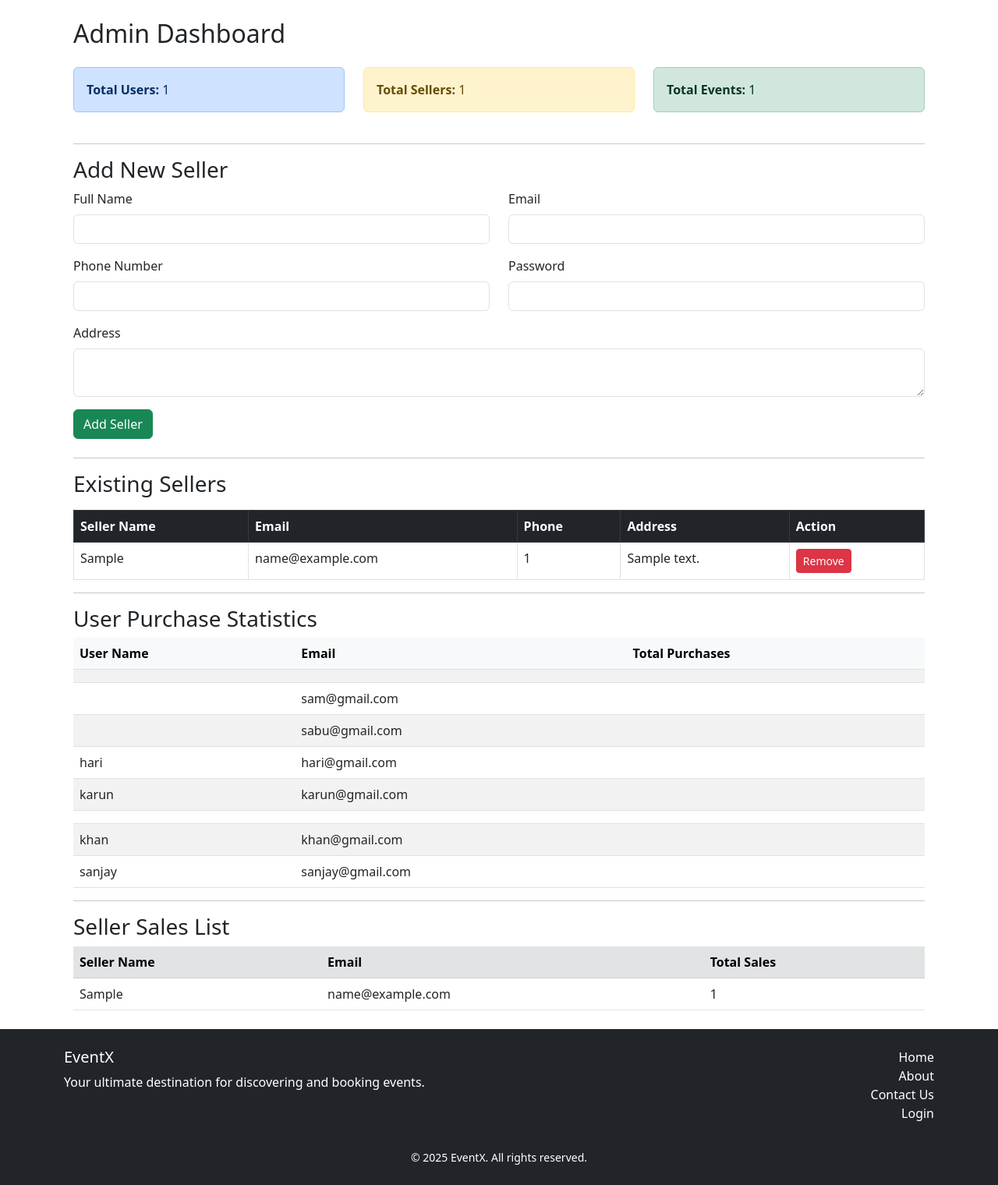
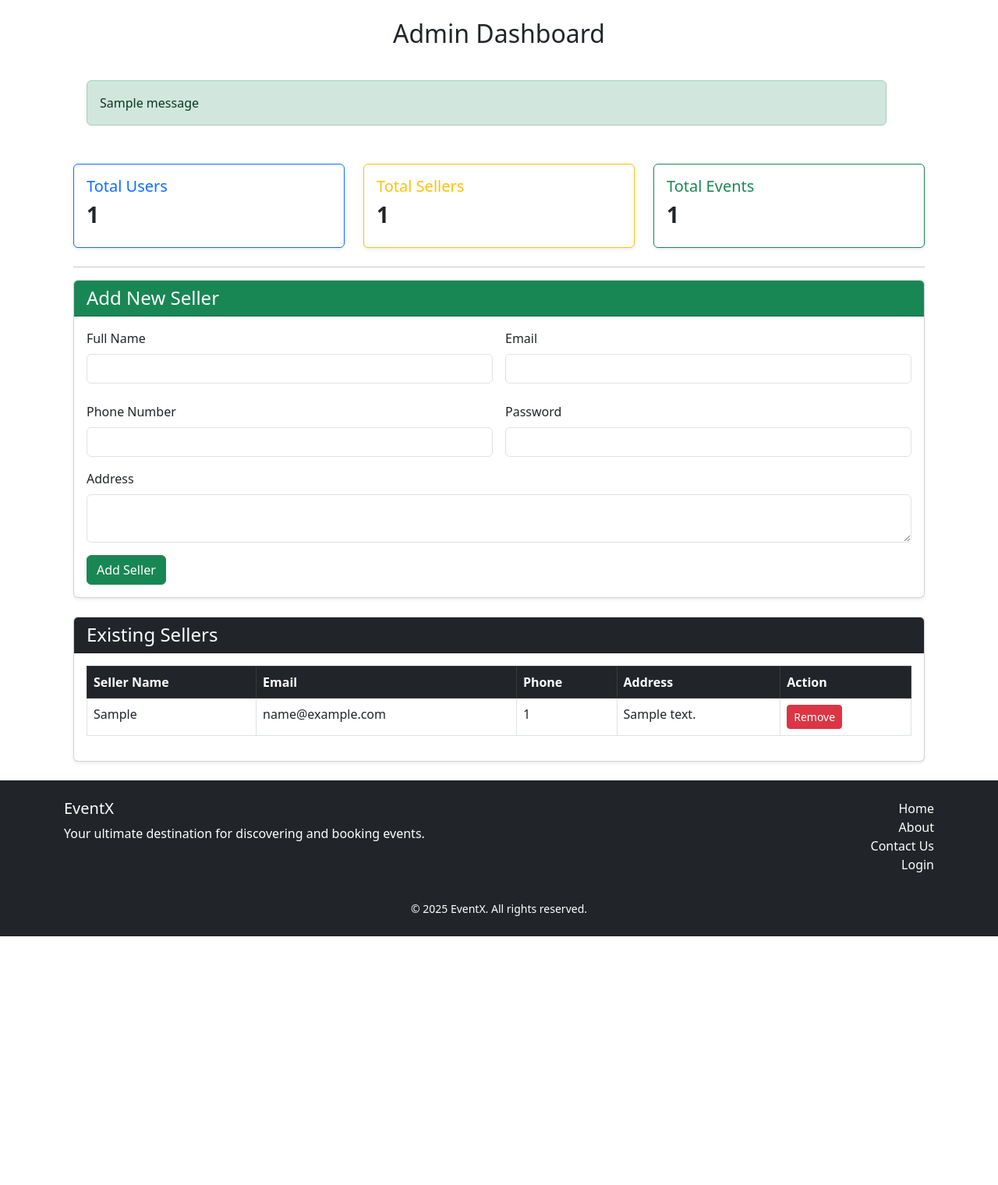
Before and after one commit to pranav007123/Eventx, a Django app: template events/templates/events/admin_dashboard.html in a window 1280 px wide. Shown: the part 56-1576 px from the top of the page at 78% size. After the commit the page ends 1257 px from the top, so only its background shows below. Run offline with Django 3.2, Linux system fonts and the light colour scheme; data comes from the database, SQL or seed files in the repository; both versions use the stored data as it was after the commit; tables that the repository leaves empty hold one stand-in row (values such as "Sample post"); the template is opened without the code that fills it: values that come from a table or form of the project are taken from there, most other values are stand-ins (such as "Sample title", 1, 10 or a date in 2020); one stand-in notice (Sample message) is shown.

Commit message:
firstcommit

```diff
--- a/events/templates/events/admin_dashboard.html
+++ b/events/templates/events/admin_dashboard.html
@@ -5,23 +5,43 @@
 
 {% block content %}
 <div class="container mt-4">
-  <h2 class="mb-4">Admin Dashboard</h2>
+  <h2 class="mb-4 text-center">Admin Dashboard</h2>
+
+  <!-- Success/Error Messages -->
+  {% if messages %}
+    <div class="alert alert-dismissible fade show">
+      {% for message in messages %}
+        <div class="alert {% if message.tags == 'success' %}alert-success{% else %}alert-danger{% endif %}" role="alert">
+          {{ message }}
+        </div>
+      {% endfor %}
+    </div>
+  {% endif %}
 
   <!-- Dashboard Statistics -->
   <div class="row mb-4">
     <div class="col-md-4">
-      <div class="alert alert-primary">
-        <strong>Total Users:</strong> {{ total_users }}
+      <div class="card shadow-sm border-primary">
+        <div class="card-body">
+          <h5 class="card-title text-primary">Total Users</h5>
+          <h3 class="fw-bold">{{ total_users }}</h3>
+        </div>
       </div>
     </div>
     <div class="col-md-4">
-      <div class="alert alert-warning">
-        <strong>Total Sellers:</strong> {{ total_sellers }}
+      <div class="card shadow-sm border-warning">
+        <div class="card-body">
+          <h5 class="card-title text-warning">Total Sellers</h5>
+          <h3 class="fw-bold">{{ total_sellers }}</h3>
+        </div>
       </div>
     </div>
     <div class="col-md-4">
-      <div class="alert alert-success">
-        <strong>Total Events:</strong> {{ total_events }}
+      <div class="card shadow-sm border-success">
+        <div class="card-body">
+          <h5 class="card-title text-success">Total Events</h5>
+          <h3 class="fw-bold">{{ total_events }}</h3>
+        </div>
       </div>
     </div>
   </div>
@@ -29,12 +49,16 @@
   <hr>
 
   <!-- Add New Seller -->
-  <h3>Add New Seller</h3>
-  <form method="post" class="mb-4">
+  <div class="card shadow-sm mb-4">
+    <div class="card-header bg-success text-white">
+      <h4 class="mb-0">Add New Seller</h4>
+    </div>
+    <div class="card-body">
+      <form method="post">
         {% csrf_token %}
-    <input type="hidden" name="action" value="add">
+        <input type="hidden" name="action" value="add_seller">
 
-    <div class="row">
+        <div class="row g-3">
           <div class="col-md-6">
             <label class="form-label">Full Name</label>
             <input type="text" name="name" class="form-control" required>
@@ -45,7 +69,7 @@
           </div>
         </div>
 
-    <div class="row mt-3">
+        <div class="row g-3 mt-2">
           <div class="col-md-6">
             <label class="form-label">Phone Number</label>
             <input type="text" name="phone" class="form-control" required>
@@ -63,12 +87,16 @@
 
         <button type="submit" class="btn btn-success mt-3">Add Seller</button>
       </form>
-
-  <hr>
+    </div>
+  </div>
 
   <!-- Existing Sellers List -->
-  <h3>Existing Sellers</h3>
-  <table class="table table-bordered mt-3">
+  <div class="card shadow-sm mb-4">
+    <div class="card-header bg-dark text-white">
+      <h4 class="mb-0">Existing Sellers</h4>
+    </div>
+    <div class="card-body">
+      <table class="table table-bordered">
         <thead class="table-dark">
           <tr>
             <th>Seller Name</th>
@@ -81,14 +109,14 @@
         <tbody>
           {% for seller in sellers %}
           <tr>
-        <td>{{ seller.first_name }}</td>
-        <td>{{ seller.email }}</td>
-        <td>{{ seller.profile.phone_number }}</td>
-        <td>{{ seller.profile.address }}</td>
+            <td>{{ seller.user.first_name }}</td>
+            <td>{{ seller.user.email }}</td>
+            <td>{{ seller.user.profile.phone_number }}</td>
+            <td>{{ seller.user.profile.address }}</td>
             <td>
               <form method="post" style="display:inline;">
                 {% csrf_token %}
-            <input type="hidden" name="action" value="remove">
+                <input type="hidden" name="action" value="remove_seller">
                 <input type="hidden" name="seller_id" value="{{ seller.id }}">
                 <button type="submit" class="btn btn-danger btn-sm">Remove</button>
               </form>
@@ -101,60 +129,8 @@
           {% endfor %}
         </tbody>
       </table>
-
-  <hr>
-
-  <!-- Users Purchase Statistics -->
-  <h3>User Purchase Statistics</h3>
-  <table class="table table-striped">
-    <thead class="table-light">
-      <tr>
-        <th>User Name</th>
-        <th>Email</th>
-        <th>Total Purchases</th>
-      </tr>
-    </thead>
-    <tbody>
-      {% for user in users %}
-      <tr>
-        <td>{{ user.first_name }}</td>
-        <td>{{ user.email }}</td>
-        <td>{{ user.total_purchases }}</td>
-      </tr>
-      {% empty %}
-      <tr>
-        <td colspan="3" class="text-center">No purchase data available</td>
-      </tr>
-      {% endfor %}
-    </tbody>
-  </table>
-
-  <hr>
-
-  <!-- Sellers Sales List -->
-  <h3>Seller Sales List</h3>
-  <table class="table table-hover">
-    <thead class="table-secondary">
-      <tr>
-        <th>Seller Name</th>
-        <th>Email</th>
-        <th>Total Sales</th>
-      </tr>
-    </thead>
-    <tbody>
-      {% for seller in sellers %}
-      <tr>
-        <td>{{ seller.first_name }}</td>
-        <td>{{ seller.email }}</td>
-        <td>{{ seller.total_sales }}</td>
-      </tr>
-      {% empty %}
-      <tr>
-        <td colspan="3" class="text-center">No sales data available</td>
-      </tr>
-      {% endfor %}
-    </tbody>
-  </table>
+    </div>
+  </div>
 
 </div>
 {% endblock %}
--- a/events/urls.py
+++ b/events/urls.py
@@ -19,4 +19,7 @@ urlpatterns = [
     path("admin/login/", views.custom_admin_login, name="custom_admin_login"),
     path("admin/dashboard/", views.admin_dashboard, name="admin_dashboard"),
      path('accounts/logout/', auth_views.LogoutView.as_view(next_page='index'), name='logout'),
+
+    path('admin/remove-seller/<int:seller_id>/',views.remove_seller, name='remove_seller'),
+    path('admin/sales-statistics/', views.purchase_sales_statistics, name='sales_statistics'),
 ]
--- a/eventx/settings.py
+++ b/eventx/settings.py
@@ -3,6 +3,9 @@ from pathlib import Path
 
 # Base directory
 BASE_DIR = Path(__file__).resolve().parent.parent
+
+LOGIN_REDIRECT_URL = '/'
+
 
 # SECURITY WARNING: Keep the secret key used in production secret!
 SECRET_KEY = 'your-secret-key'
```
Also changed, not shown: events/models.py (+21 -0 lines), events/views.py (+67 -5 lines), db.sqlite3, events/migrations/0005_order_orderitem_seller_order_seller.py (added), 1 other file. Lines whose indentation alone changed are shown as unchanged.
